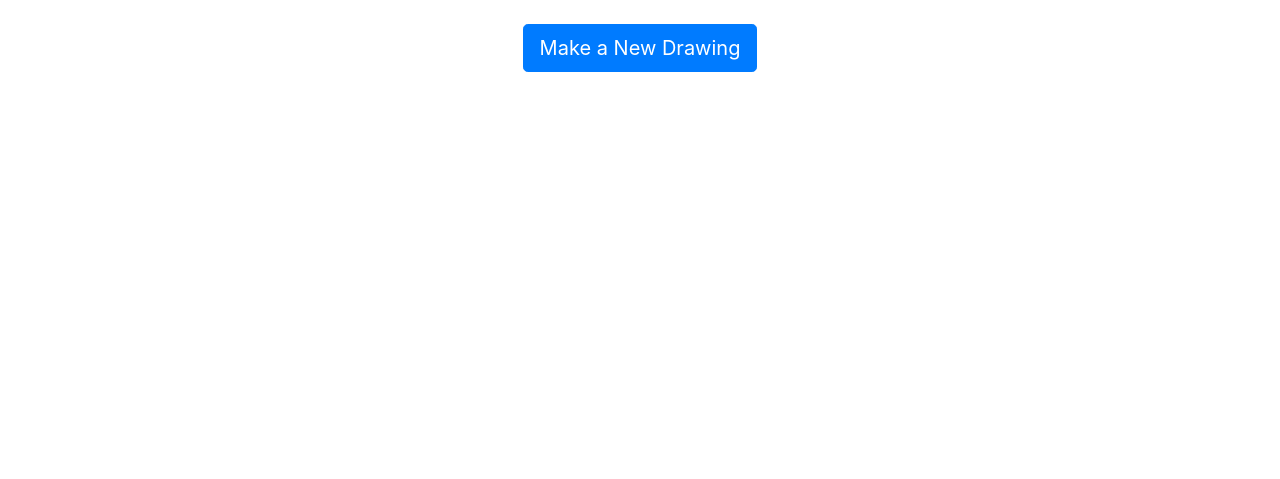
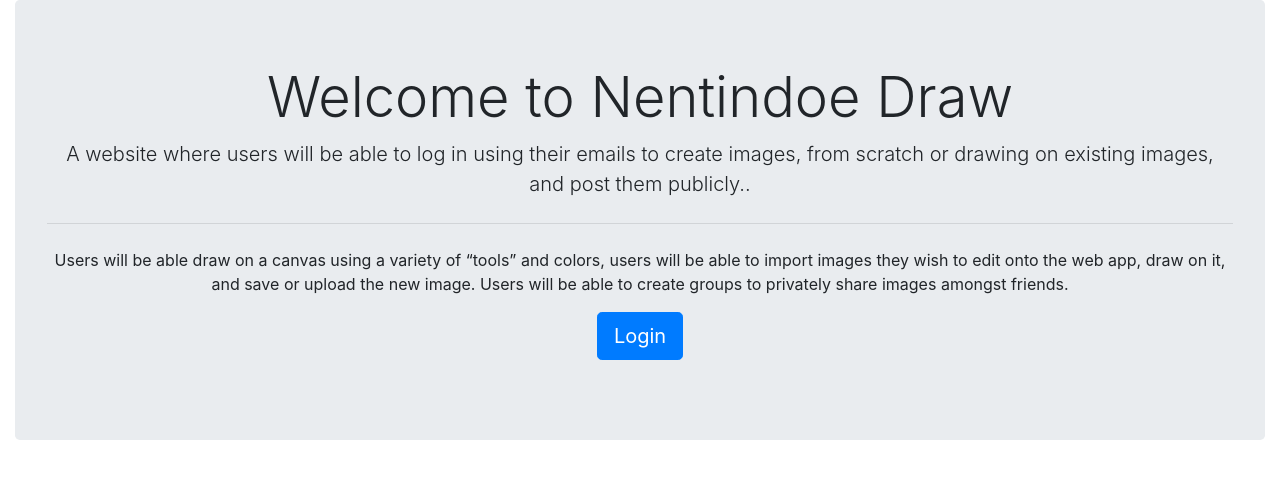
Before and after one commit to VinnyLin72/nentindoe, a Flask app: page / in a window 1280 px wide. Shown: the part 56-535 px from the top of the page. Run offline with Flask 2, Linux system fonts and the light colour scheme; some libraries are stand-ins or nearby versions.

Commit message:
addded group stuff

```diff
--- a/nentindoe/google_auth.py
+++ b/nentindoe/google_auth.py
@@ -95,6 +95,7 @@ def google_auth_redirect():
                         authorization_response=flask.request.url)
 
     flask.session[AUTH_TOKEN_KEY] = oauth2_tokens
+    flask.session['user'] = get_user_info()['given_name']
 
     return flask.redirect(BASE_URI, code=302)
 
--- a/nentindoe/templates/groupPage.html
+++ b/nentindoe/templates/groupPage.html
@@ -9,7 +9,6 @@
 </div>
 
 <div class="container-fluid">
-
     <div class="row">
         {% for p in groupPics}
         <div class="col-4">
--- a/nentindoe/templates/home.html
+++ b/nentindoe/templates/home.html
@@ -5,7 +5,20 @@
 {% block content %}
 
 <div class = "container-fluid text-center">
+    {% if 'user' in session %}
     <a href ="/mainDraw" class="btn btn-primary btn-lg m-4" role="button"> Make a New Drawing </a>
+
+    {% else %}
+    <div class="jumbotron">
+        <h1 class="display-4">Welcome to Nentindoe Draw</h1>
+        <p class="lead">A website where users will be able to log in using their emails to create images, from scratch or drawing on existing images, and post them publicly..</p>
+        <hr class="my-4">
+        <p>Users will be able draw on a canvas using a variety of “tools” and colors, users will be able to import images they wish to edit onto the web app, draw on it, and save or upload the new image. Users will be able to create groups to privately share images amongst friends.</p>
+        <p class="lead">
+            <a class="btn btn-primary btn-lg" href="/login" role="button">Login</a>
+        </p>
+    </div>
+    {% endif %}
 </div>
 
 {% endblock %}
--- a/nentindoe/templates/myGroups.html
+++ b/nentindoe/templates/myGroups.html
@@ -23,7 +23,7 @@
                                 By:
                             </p>
                             <form action="/viewGroup">
-                                <button class="btn btn-primary" type="submit" name="gButton" value="test">Enter Group</button>
+                                <button class="btn btn-primary" type="submit" name="groupName" value="{{ g }}">Enter Group</button>
                             </form>
                         </div>
                     </div>
```
